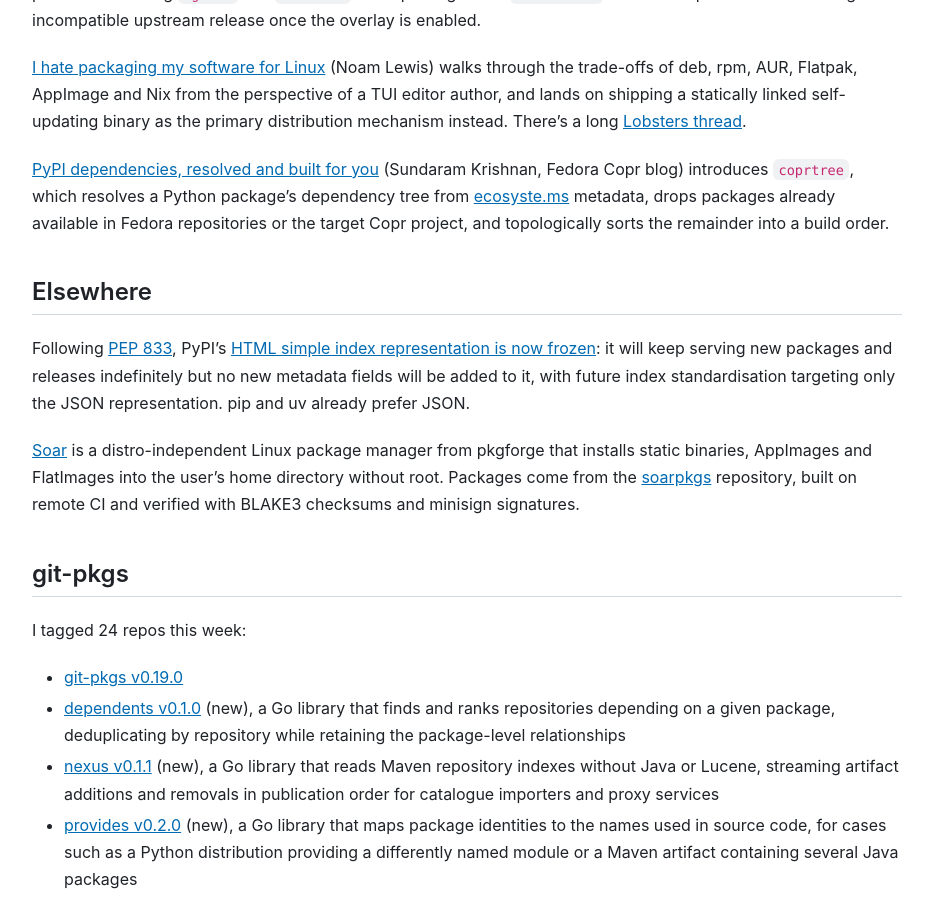
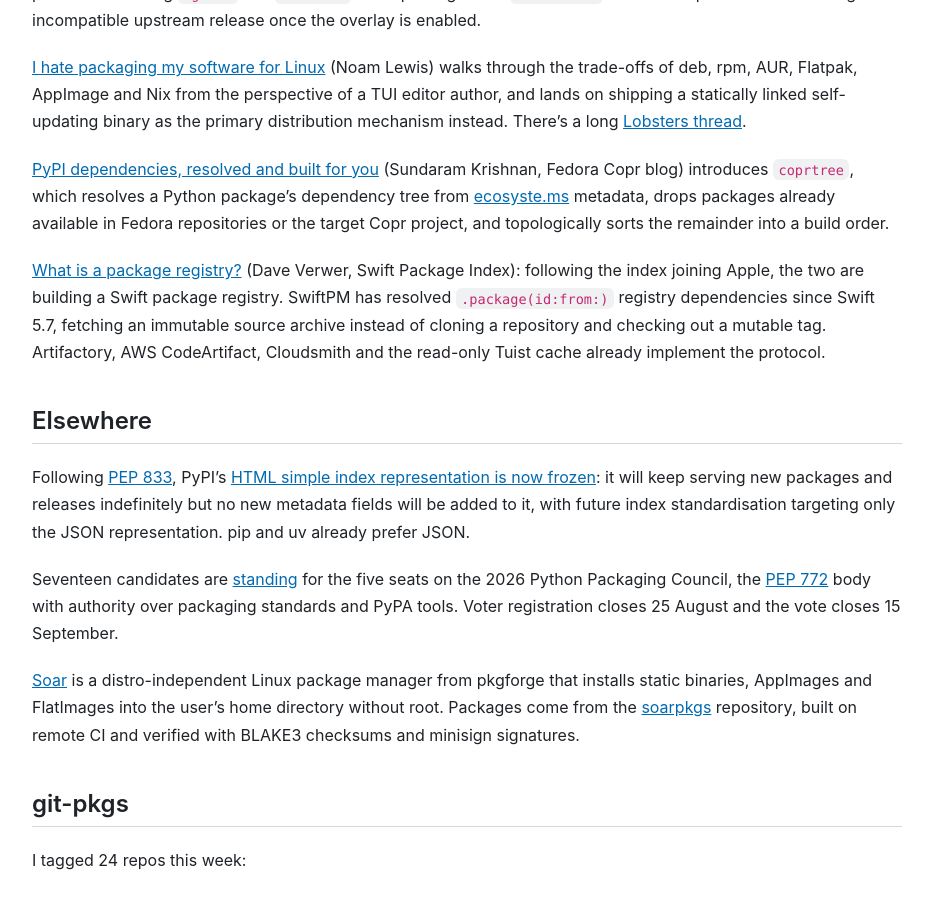
Before and after one commit to andrew/nesbitt.io, a Jekyll site: the page built from _posts/2026/2026-08-15-this-week-in-package-management.md, in a window 1280 px wide and 900 px high, scrolled down 2344 px. Shown: the whole window, without its empty margins (173-1104 px from the left). Built offline with Jekyll 4.4.1, drawn with Linux system fonts in a browser that asks for light colours; comment, search, counter and statistics services are not loaded; some of the changed text lies outside the part shown.

Commit message:
Update package management roundup for August 15, 2026

```diff
--- a/_data/stats.json
+++ b/_data/stats.json
@@ -1,5 +1,5 @@
 {
-  "generated_at": "2026-08-14T19:08:08Z",
+  "generated_at": "2026-08-15T07:34:36Z",
   "total_posts": 196,
   "total_words": 271329,
   "reading_minutes": 1357,
--- a/_posts/2026/2026-08-15-this-week-in-package-management.md
+++ b/_posts/2026/2026-08-15-this-week-in-package-management.md
@@ -16,13 +16,13 @@
 
 [Hatch 1.18.0](https://github.com/pypa/hatch/releases/tag/hatch-v1.18.0) adds a `sources` environment option that redirects individual dependencies to a local path, Git repository, URL, alternate index or workspace member at install time without altering the published metadata, and `hatch build --all` to build every workspace member at once. [Hatchling 1.32.0](https://github.com/pypa/hatch/releases/tag/hatchling-v1.32.0) lets the `version` command set a version that is statically defined in `project.version`, rewriting `pyproject.toml` in place.
 
-[Renovate 44.24.0–44.30.1](https://github.com/renovatebot/renovate/releases/tag/44.30.1) adds [support](https://github.com/renovatebot/renovate/pull/45199) for GitHub's Actions lockfile, relocking it alongside `uses:` reference updates. 44.28.0 adds a [`gomodTidyAll`](https://github.com/renovatebot/renovate/pull/37138) option to run `go mod tidy` across every module in a Go monorepo after a dependency update, and 44.29.5 [stops updating a PR branch](https://github.com/renovatebot/renovate/pull/45252) while it sits in a GitHub merge queue.
+[Renovate 44.24.0–44.30.3](https://github.com/renovatebot/renovate/releases/tag/44.30.3) adds [support](https://github.com/renovatebot/renovate/pull/45199) for GitHub's Actions lockfile, relocking it alongside `uses:` reference updates. 44.28.0 adds a [`gomodTidyAll`](https://github.com/renovatebot/renovate/pull/37138) option to run `go mod tidy` across every module in a Go monorepo after a dependency update, and 44.29.5 [stops updating a PR branch](https://github.com/renovatebot/renovate/pull/45252) while it sits in a GitHub merge queue.
 
 [DNF5 5.4.3.0](https://github.com/rpm-software-management/dnf5/releases/tag/5.4.3.0) ports the bootc integration from DNF4, adds `--allow-vendor-change`/`--no-allow-vendor-change` with a warning when upgrades are silently skipped by the vendor-change restriction, `remove --duplicates` to clear older duplicate packages, and a `gpgcheck_policy` setting.
 
 Also out:
 
-- [uv 0.12.4](https://github.com/astral-sh/uv/releases/tag/0.12.4)
+- [uv 0.12.5](https://github.com/astral-sh/uv/releases/tag/0.12.5)
 - [PDM 2.28.1](https://github.com/pdm-project/pdm/releases/tag/2.28.1)
 - [mise 2026.8.6](https://github.com/jdx/mise/releases/tag/v2026.8.6)
 - [Homebrew 6.0.17](https://github.com/Homebrew/brew/releases/tag/6.0.17)
@@ -60,9 +60,13 @@
 
 [PyPI dependencies, resolved and built for you](https://fedora-copr.github.io/posts/pypi-dependencies-resolved-and-built-for-you) (Sundaram Krishnan, Fedora Copr blog) introduces `coprtree`, which resolves a Python package's dependency tree from [ecosyste.ms](https://ecosyste.ms) metadata, drops packages already available in Fedora repositories or the target Copr project, and topologically sorts the remainder into a build order.
 
+[What is a package registry?](https://swiftpackageindex.com/blog/what-is-a-package-registry) (Dave Verwer, Swift Package Index): following the index joining Apple, the two are building a Swift package registry. SwiftPM has resolved `.package(id:from:)` registry dependencies since Swift 5.7, fetching an immutable source archive instead of cloning a repository and checking out a mutable tag. Artifactory, AWS CodeArtifact, Cloudsmith and the read-only Tuist cache already implement the protocol.
+
 ## Elsewhere
 
 Following [PEP 833](https://peps.python.org/pep-0833/), PyPI's [HTML simple index representation is now frozen](https://blog.pypi.org/posts/2026-08-11-html-index-is-frozen/): it will keep serving new packages and releases indefinitely but no new metadata fields will be added to it, with future index standardisation targeting only the JSON representation. pip and uv already prefer JSON.
+
+Seventeen candidates are [standing](https://blog.python.org/2026/08/2026-packaging-council-nominees/) for the five seats on the 2026 Python Packaging Council, the [PEP 772](https://peps.python.org/pep-0772/) body with authority over packaging standards and PyPA tools. Voter registration closes 25 August and the vote closes 15 September.
 
 [Soar](https://github.com/pkgforge/soar) is a distro-independent Linux package manager from pkgforge that installs static binaries, AppImages and FlatImages into the user's home directory without root. Packages come from the [soarpkgs](https://github.com/pkgforge/soarpkgs) repository, built on remote CI and verified with BLAKE3 checksums and minisign signatures.
 
```
